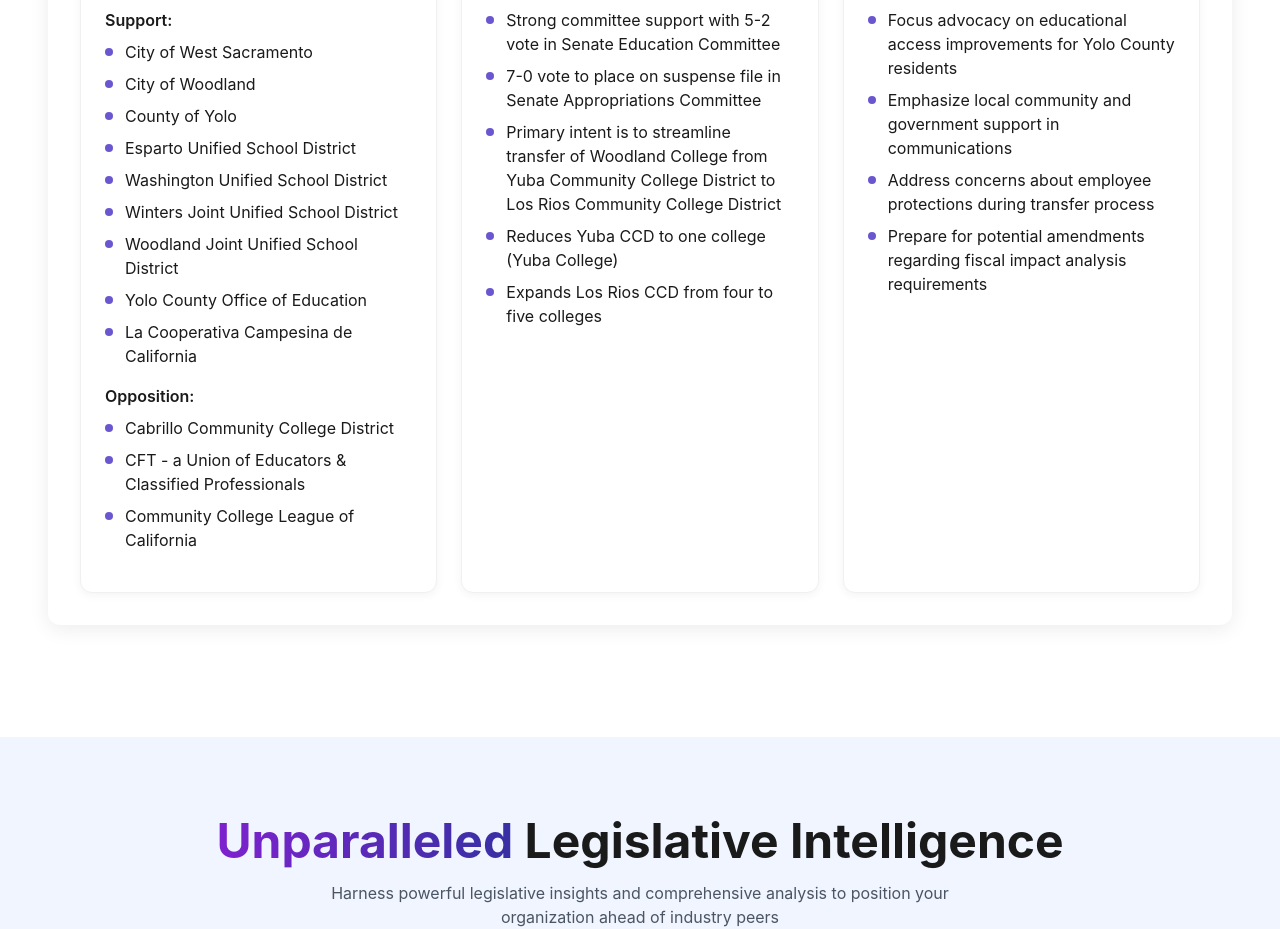
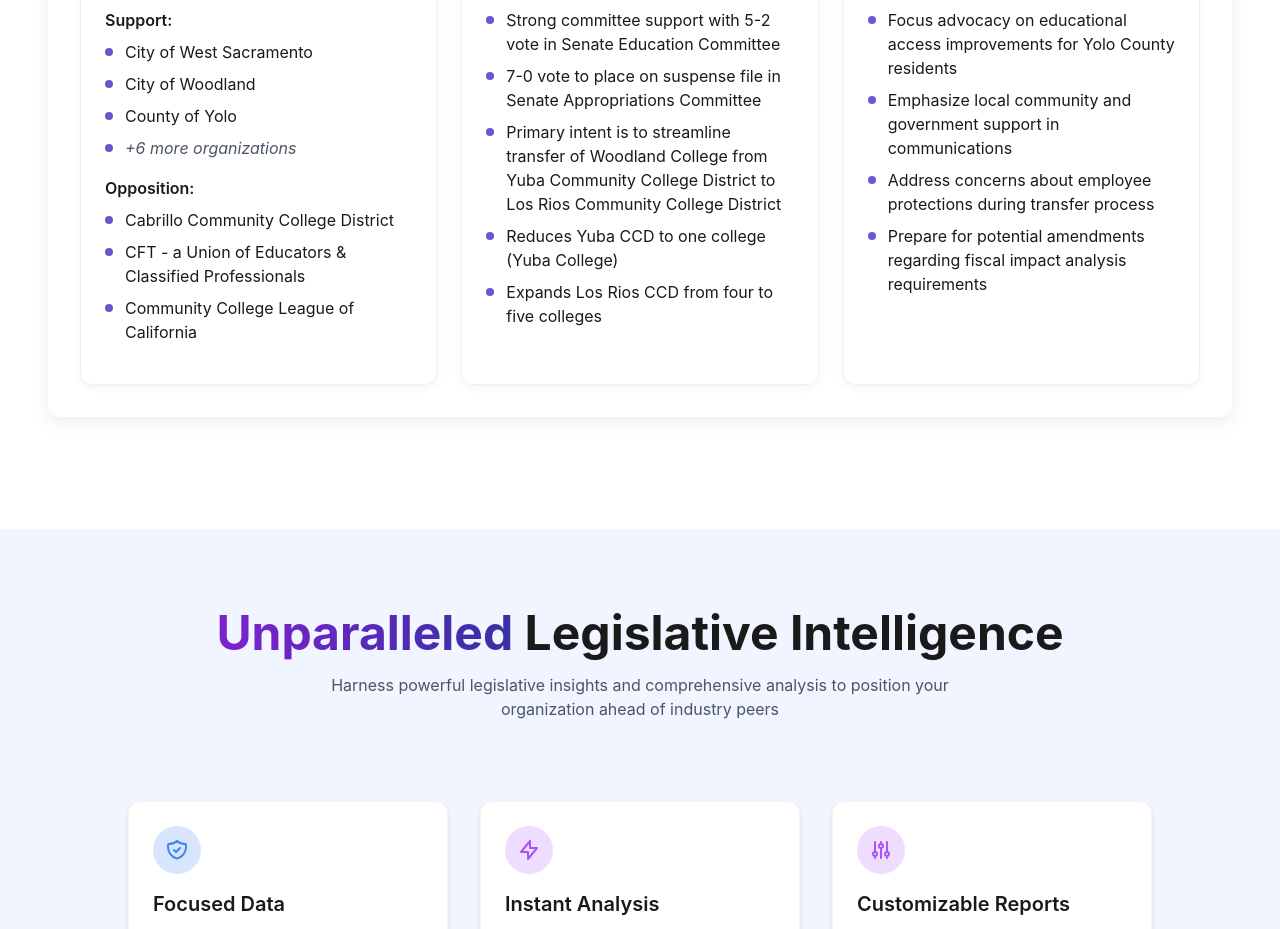
Before and after one commit to ehawked/legislative-report-app, a React (Vite) app: page / in a window 1280 px wide. Shown: the part 2380-3309 px from the top of the page. Built offline with nearby package versions, Linux system fonts and the light colour scheme.

Commit message:
Update stakeholder positions in sample report preview

```diff
--- a/src/components/SampleReportPreview.tsx
+++ b/src/components/SampleReportPreview.tsx
@@ -76,12 +76,7 @@ const SampleReportPreview: React.FC = () => {
               <li>City of West Sacramento</li>
               <li>City of Woodland</li>
               <li>County of Yolo</li>
-              <li>Esparto Unified School District</li>
-              <li>Washington Unified School District</li>
-              <li>Winters Joint Unified School District</li>
-              <li>Woodland Joint Unified School District</li>
-              <li>Yolo County Office of Education</li>
-              <li>La Cooperativa Campesina de California</li>
+              <li className="text-gray-600 italic">+6 more organizations</li>
             </ul>
           </div>
           <div className="stakeholder-section">
```
